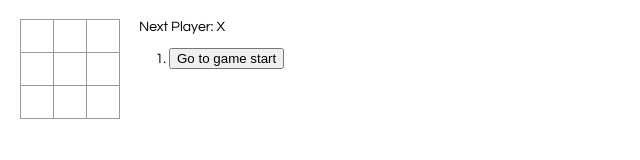
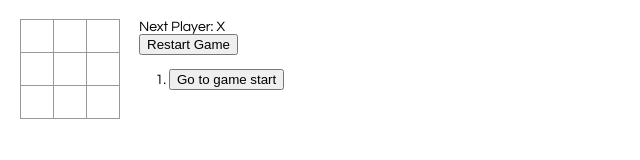
Before and after one commit to bfabiny/tic-tac-toe, a React app: page / in a window 1280 px wide. Shown: the whole page, without its empty margins (0-640 px from the left). Built offline with nearby package versions, Linux system fonts and the light colour scheme.

Commit message:
Integrated with server for single player.

```diff
--- a/src/Board.js
+++ b/src/Board.js
@@ -2,8 +2,10 @@ import React from 'react';
 
 
 function Square(props) {
+    const className = 'square' + (props.highlight ? ' highlight' : '');
+
     return (
-      <button className="square" onClick={props.onClick}>
+      <button className={className} onClick={props.onClick}>
         {props.value}
       </button>
     );
@@ -11,10 +13,13 @@ function Square(props) {
 
   class Board extends React.Component {
     renderSquare(i) {
+      const winningSquares = this.props.winningSquares;
+
       return (
         <Square
           value={this.props.squares[i]}
           onClick={() => this.props.onClick(i)}
+          highlight={winningSquares && winningSquares.includes(i)}
         />
       );
     }
--- a/src/Game.js
+++ b/src/Game.js
@@ -1,6 +1,7 @@
 import React from 'react';
 import Board from './Board.js';
 import './index.css';
+import Axios from 'axios';
 
 class Game extends React.Component {
     constructor(props) {
@@ -14,11 +15,42 @@ class Game extends React.Component {
       };
     }
 
+    componentDidUpdate() {
+      const currentSquares = this.state.history[this.state.history.length - 1].squares;
+      const winInfo = calculateWinner(currentSquares);
+
+      // Computer player is 'O'
+      if (!this.state.xIsNext && !winInfo.winner)
+      {
+        const currentState = {
+          nextMove: "O",
+          currentBoard: currentSquares,
+        };
+
+        Axios.post(`https://localhost:44394/api/move`, currentState)
+          .then(res => {
+            console.log(res);
+            console.log(res.data);
+
+            const history = this.state.history.slice(0, this.state.stepNumber + 1);
+
+            this.setState({
+              history: history.concat([{
+                squares: res.data,
+              }]),
+              stepNumber: history.length,
+              xIsNext: !this.state.xIsNext,
+            });
+          });
+      }
+    }
+
     handleClick(i) {
       const history = this.state.history.slice(0, this.state.stepNumber + 1);
       const current = history[history.length - 1];
       const squares = current.squares.slice();
-      if (calculateWinner(squares) || squares[i]) {
+
+      if (calculateWinner(squares).winner || squares[i]) {
         return;
       }
 
@@ -42,7 +74,7 @@ class Game extends React.Component {
     render() {
       const history = this.state.history;
       const current = history[this.state.stepNumber];
-      const winner = calculateWinner(current.squares);
+      const winInfo = calculateWinner(current.squares);
 
       const moves = history.map((step, move) => {
         const desc = move ?
@@ -56,8 +88,11 @@ class Game extends React.Component {
       });
 
       let status;
-      if (winner) {
-        status = 'Winner: ' + winner;
+      if (winInfo.winner) {
+        status = 'Winner: ' + winInfo.winner;
+      }
+      else if (winInfo.isDraw) {
+        status = 'Draw';
       }
       else {
         status = 'Next Player: ' + (this.state.xIsNext ? 'X' : 'O');
@@ -69,16 +104,18 @@ class Game extends React.Component {
             <Board
               squares={current.squares}
               onClick={(i) => this.handleClick(i)}
+              winningSquares={winInfo.winningSquares}
             />
           </div>
           <div className="game-info">
             <div>{status}</div>
+            <div><button onClick={() => this.jumpTo(0)}>Restart Game</button></div>
             <ol>{moves}</ol>
           </div>
         </div>
       );
     }
-  }
+   }
 
 
 function calculateWinner(squares) {
@@ -96,10 +133,26 @@ function calculateWinner(squares) {
     for (let i = 0; i < lines.length; i++) {
       const [a, b, c] = lines[i];
       if (squares[a] && squares[a] === squares[b] && squares[a] === squares[c]) {
-        return squares[a];
+        return {
+          winner: squares[a],
+          winningSquares: lines[i],
+          isDraw: false,
+        };
       }
     }
-    return null;
+
+    let isDraw = true;
+    for (let i = 0; i < squares.length; i++) {
+      if (!squares[i]) {
+        isDraw = false;
+        break;
+      }
+    }
+    return {
+      winner: null,
+      winningSquares: null,
+      isDraw: isDraw,
+    };
   }
 
   export default Game;
--- /dev/null
+++ b/src/GameSelector.js
@@ -0,0 +1,30 @@
+import React from 'react';
+import Game from './Game.js';
+import './index.css';
+
+class GameSelector extends React.Component {
+    constructor(props) {
+        super(props);
+
+    }
+
+    selectGameStyle(humanPlayerCount) {
+        this.Game.humanPlayerCount = humanPlayerCount;
+    }
+
+    render() {
+        return(
+        <div>
+            <div class="selector-container">
+                <button className="game-selector" onClick={this.selectGameStyle(1)}>Single Player</button>
+
+                <button className="game-selector" onClick={this.selectGameStyle(2)}>Multiple Player</button>
+            </div>
+
+            <Game />
+        </div>
+        );
+    }
+}
+
+export default GameSelector;
--- a/src/index.css
+++ b/src/index.css
@@ -36,6 +36,10 @@ ol, ul {
   outline: none;
 }
 
+.highlight {
+  background-color: lightgreen;
+  color: darkgreen;
+}
 .kbd-navigation .square:focus {
   background: #ddd;
 }
--- a/src/index.js
+++ b/src/index.js
@@ -1,150 +1,11 @@
 import React from 'react';
 import ReactDOM from 'react-dom';
 import './index.css';
+//import GameSelector from './GameSelector.js';
+import Game from './Game.js'
 
-
-function Square(props) {
-  return (
-    <button className="square" onClick={props.onClick}>
-      {props.value}
-    </button>
-  );
-}
-
-class Board extends React.Component {
-  renderSquare(i) {
-    return (
-      <Square
-        value={this.props.squares[i]}
-        onClick={() => this.props.onClick(i)}
-      />
-    );
-  }
-
-  render() {
-    return (
-      <div>
-        <div className="board-row">
-          {this.renderSquare(0)}
-          {this.renderSquare(1)}
-          {this.renderSquare(2)}
-        </div>
-        <div className="board-row">
-          {this.renderSquare(3)}
-          {this.renderSquare(4)}
-          {this.renderSquare(5)}
-        </div>
-        <div className="board-row">
-          {this.renderSquare(6)}
-          {this.renderSquare(7)}
-          {this.renderSquare(8)}
-        </div>
-      </div>
-    );
-  }
-}
-class Game extends React.Component {
-  constructor(props) {
-    super(props);
-    this.state = {
-      history: [{
-        squares: Array(9).fill(null),
-      }],
-      stepNumber: 0,
-      xIsNext: true,
-    };
-  }
-
-  handleClick(i) {
-    const history = this.state.history.slice(0, this.state.stepNumber + 1);
-    const current = history[history.length - 1];
-    const squares = current.squares.slice();
-    if (calculateWinner(squares) || squares[i]) {
-      return;
-    }
-
-    squares[i] = this.state.xIsNext ? 'X' : 'O';
-    this.setState({
-      history: history.concat([{
-        squares: squares,
-      }]),
-      stepNumber: history.length,
-      xIsNext: !this.state.xIsNext,
-    });
-  }
-
-  jumpTo(step) {
-    this.setState({
-      stepNumber: step,
-      xIsNext: (step % 2) === 0,
-    });
-  }
-
-  render() {
-    const history = this.state.history;
-    const current = history[this.state.stepNumber];
-    const winner = calculateWinner(current.squares);
-
-    const moves = history.map((step, move) => {
-      const desc = move ?
-        'Go to move #' + move :
-        'Go to game start';
-      return (
-        <li key={move}>
-          <button onClick={() => this.jumpTo(move)}>{desc}</button>
-        </li>
-      );
-    });
-
-    let status;
-    if (winner) {
-      status = 'Winner: ' + winner;
-    }
-    else {
-      status = 'Next Player: ' + (this.state.xIsNext ? 'X' : 'O');
-    }
-
-    return (
-      <div className="game">
-        <div className="game-board">
-          <Board
-            squares={current.squares}
-            onClick={(i) => this.handleClick(i)}
-          />
-        </div>
-        <div className="game-info">
-          <div>{status}</div>
-          <ol>{moves}</ol>
-        </div>
-      </div>
-    );
-  }
-}
-
-// ========================================
 
 ReactDOM.render(
   <Game />,
   document.getElementById('root')
 );
-
-function calculateWinner(squares) {
-  const lines = [
-    [0, 1, 2],
-    [3, 4, 5],
-    [6, 7, 8],
-    [0, 3, 6],
-    [1, 4, 7],
-    [2, 5, 8],
-    [0, 4, 8],
-    [2, 4, 6]
-  ];
-
-  for (let i = 0; i < lines.length; i++) {
-    const [a, b, c] = lines[i];
-    if (squares[a] && squares[a] === squares[b] && squares[a] === squares[c]) {
-      return squares[a];
-    }
-  }
-  return null;
-}
```
Also changed, not shown: package.json (+6 -3 lines), src/index.old.js (added, +150 -0 lines).
